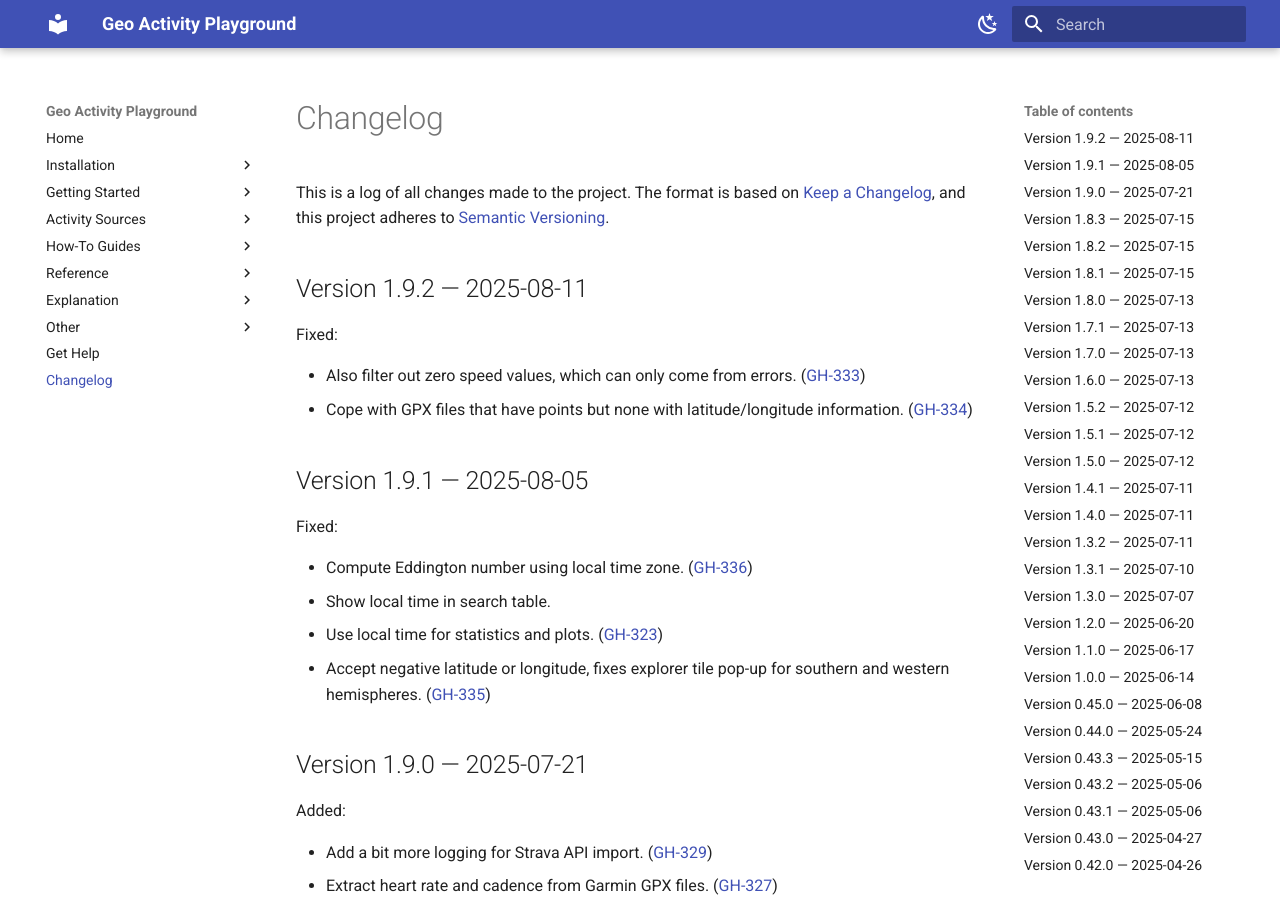
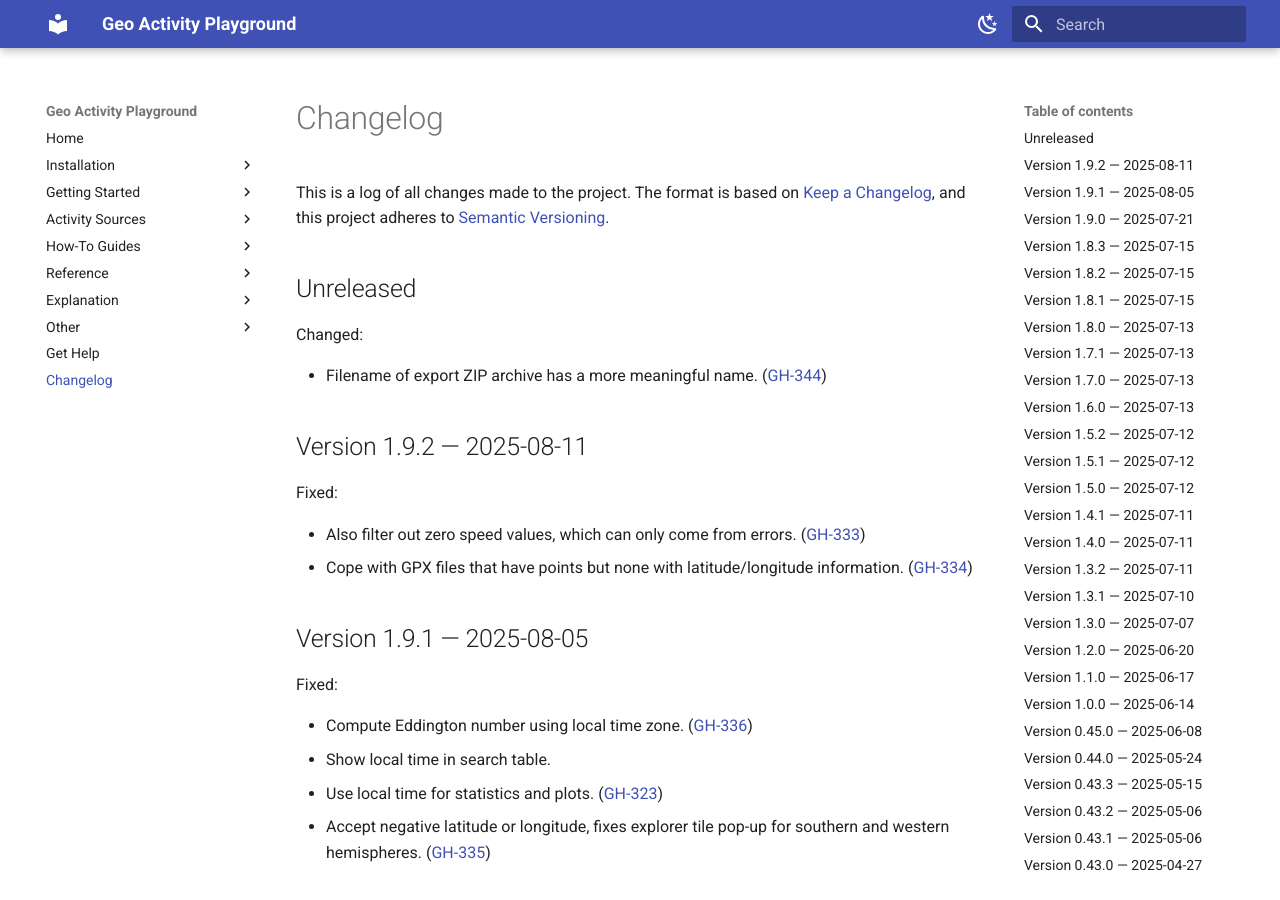
Before and after one commit to martin-ueding/geo-activity-playground, an MkDocs documentation site: the page built from docs/changelog.md, in a window 1280 px wide and 900 px high. Built offline with MkDocs 1.6.1 and Material for MkDocs 9.7.7, drawn with Linux system fonts in a browser that asks for light colours.

Commit message:
GH-344: Changelog entry

```diff
--- a/docs/changelog.md
+++ b/docs/changelog.md
@@ -14,6 +14,12 @@ Types of changes
 
 ([GH-000](https://github.com/martin-ueding/geo-activity-playground/issues/000))
 -->
+
+## Unreleased
+
+Changed:
+
+- Filename of export ZIP archive has a more meaningful name. ([GH-344](https://github.com/martin-ueding/geo-activity-playground/issues/344))
 
 ## Version 1.9.2 — 2025-08-11
 
```
